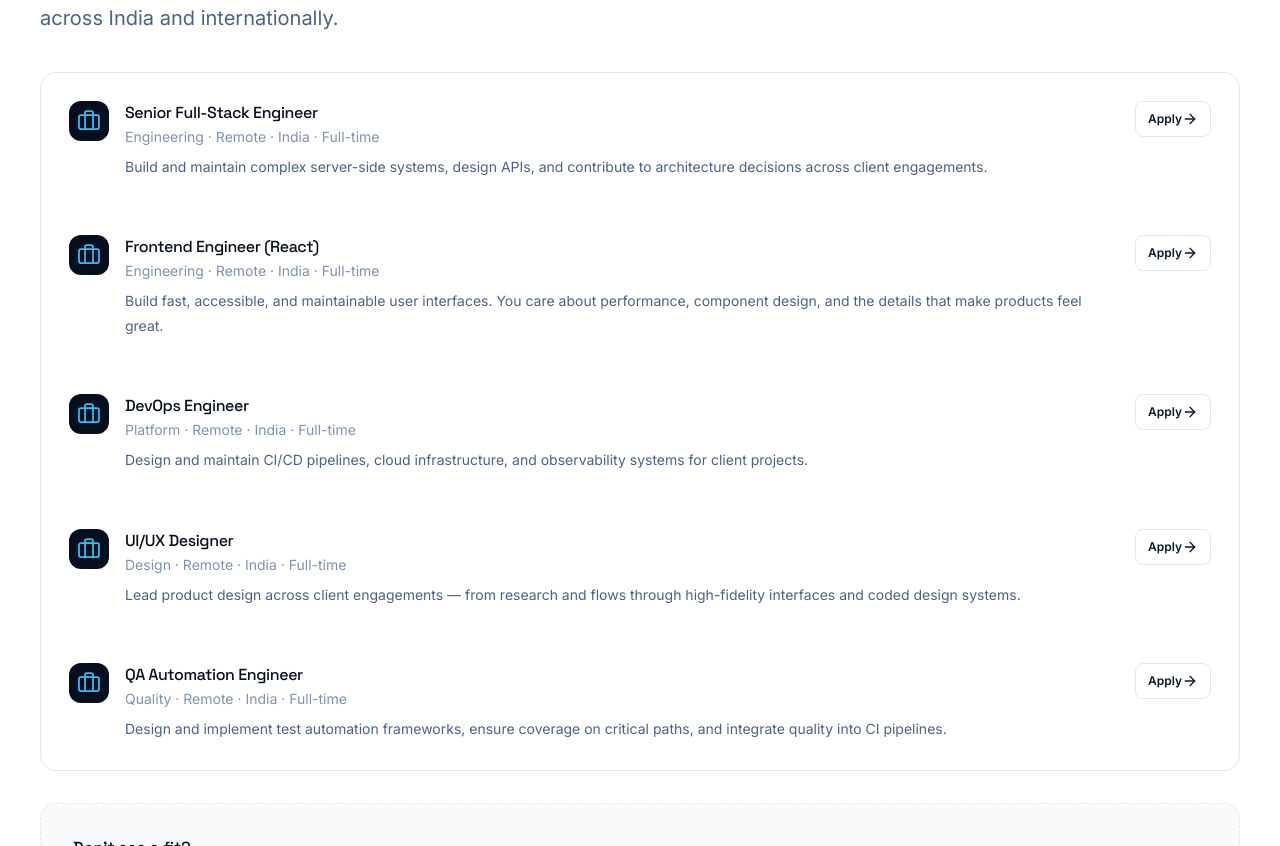
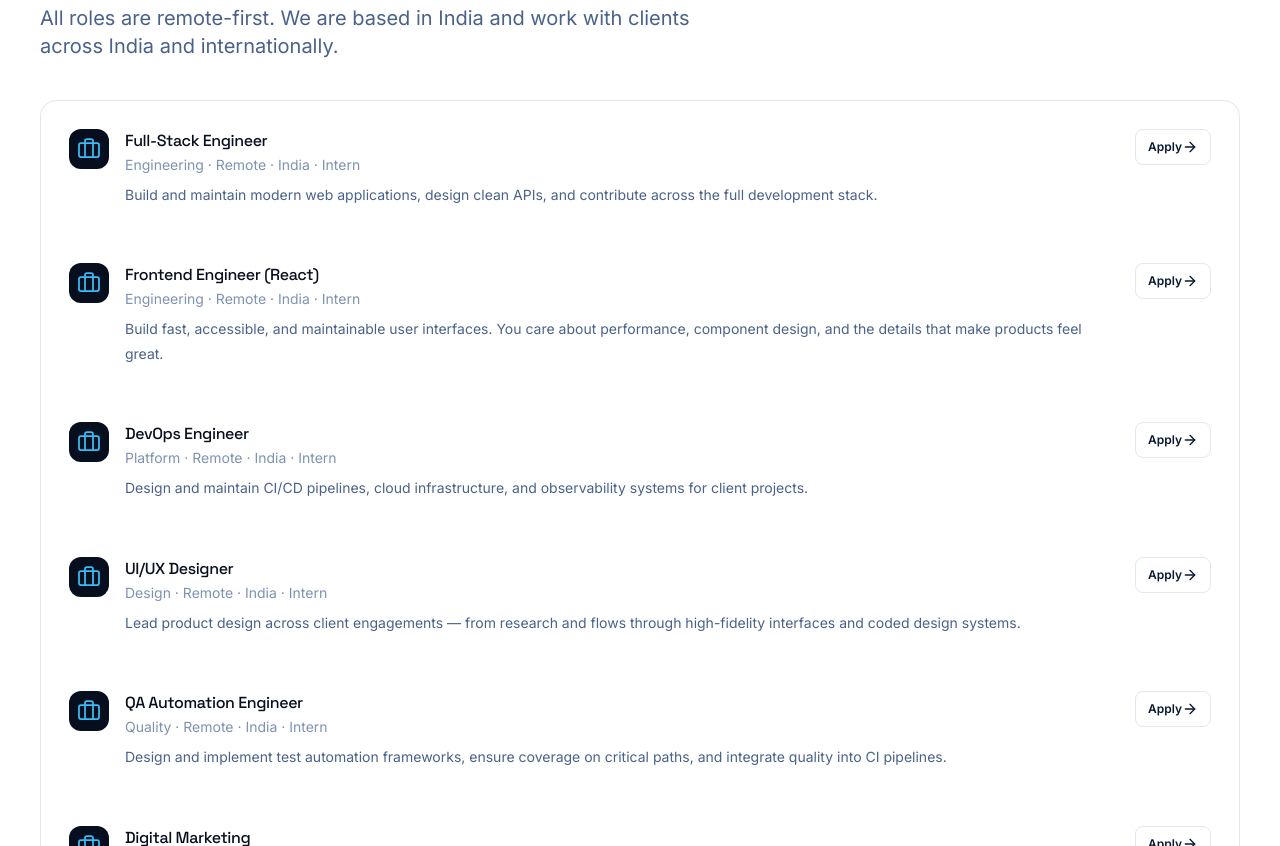
Before and after one commit to Naynesh-Patel/coding-house, a React (Vite) app: page /careers in a window 1280 px wide. Shown: the part 1954-2800 px from the top of the page. Built offline with nearby package versions, Linux system fonts and the light colour scheme.

Commit message:
update(careers): change role types to Intern and add Digital Marketing role

```diff
--- a/src/pages/Careers.tsx
+++ b/src/pages/Careers.tsx
@@ -8,11 +8,12 @@ import { companyInfo } from '@/lib/site';
 import { SEO } from '@/components/seo/SEO';
 
 const openings = [
-  { role: 'Senior Full-Stack Engineer', team: 'Engineering', location: 'Remote · India', type: 'Full-time', description: 'Build and maintain complex server-side systems, design APIs, and contribute to architecture decisions across client engagements.' },
-  { role: 'Frontend Engineer (React)', team: 'Engineering', location: 'Remote · India', type: 'Full-time', description: 'Build fast, accessible, and maintainable user interfaces. You care about performance, component design, and the details that make products feel great.' },
-  { role: 'DevOps Engineer', team: 'Platform', location: 'Remote · India', type: 'Full-time', description: 'Design and maintain CI/CD pipelines, cloud infrastructure, and observability systems for client projects.' },
-  { role: 'UI/UX Designer', team: 'Design', location: 'Remote · India', type: 'Full-time', description: 'Lead product design across client engagements — from research and flows through high-fidelity interfaces and coded design systems.' },
-  { role: 'QA Automation Engineer', team: 'Quality', location: 'Remote · India', type: 'Full-time', description: 'Design and implement test automation frameworks, ensure coverage on critical paths, and integrate quality into CI pipelines.' },
+  { role: 'Full-Stack Engineer', team: 'Engineering', location: 'Remote · India', type: 'Intern', description: 'Build and maintain modern web applications, design clean APIs, and contribute across the full development stack.' },
+  { role: 'Frontend Engineer (React)', team: 'Engineering', location: 'Remote · India', type: 'Intern', description: 'Build fast, accessible, and maintainable user interfaces. You care about performance, component design, and the details that make products feel great.' },
+  { role: 'DevOps Engineer', team: 'Platform', location: 'Remote · India', type: 'Intern', description: 'Design and maintain CI/CD pipelines, cloud infrastructure, and observability systems for client projects.' },
+  { role: 'UI/UX Designer', team: 'Design', location: 'Remote · India', type: 'Intern', description: 'Lead product design across client engagements — from research and flows through high-fidelity interfaces and coded design systems.' },
+  { role: 'QA Automation Engineer', team: 'Quality', location: 'Remote · India', type: 'Intern', description: 'Design and implement test automation frameworks, ensure coverage on critical paths, and integrate quality into CI pipelines.' },
+  { role: 'Digital Marketing', team: 'Marketing', location: 'Remote · India', type: 'Intern', description: 'Plan and execute digital campaigns, manage SEO, social media strategies, and content outreach to drive brand engagement.' },
 ];
 
 const values = [
@@ -26,14 +27,14 @@ export default function CareersPage() {
   return (
     <>
       <SEO
-        title="Careers & Engineering Opportunities"
-        description="Join Coding House as a software engineer, UI/UX designer, DevOps, or QA engineer. Work on high-impact projects with senior engineers in a craft-first culture."
-        keywords={['Coding House careers', 'software engineering jobs Surat', 'remote developer jobs India', 'frontend backend developer openings']}
+        title="Careers & Internship Opportunities"
+        description="Join Coding House as an intern in software engineering, UI/UX design, DevOps, QA, or digital marketing. Work on high-impact projects with senior engineers in a craft-first culture."
+        keywords={['Coding House careers', 'internship openings India', 'software engineering intern Surat', 'digital marketing intern', 'frontend backend developer openings']}
       />
       <PageHero
         eyebrow="Careers"
         title="Build software you're proud to put your name on."
-        description="We're a remote-first engineering studio looking for senior people who care about craft, clarity, and shipping things that work."
+        description="We're a remote-first engineering studio looking for talented and ambitious people who care about craft, clarity, and shipping things that work."
         breadcrumb={[{ label: 'Home', to: '/' }, { label: 'Careers' }]}
       />
 
```
